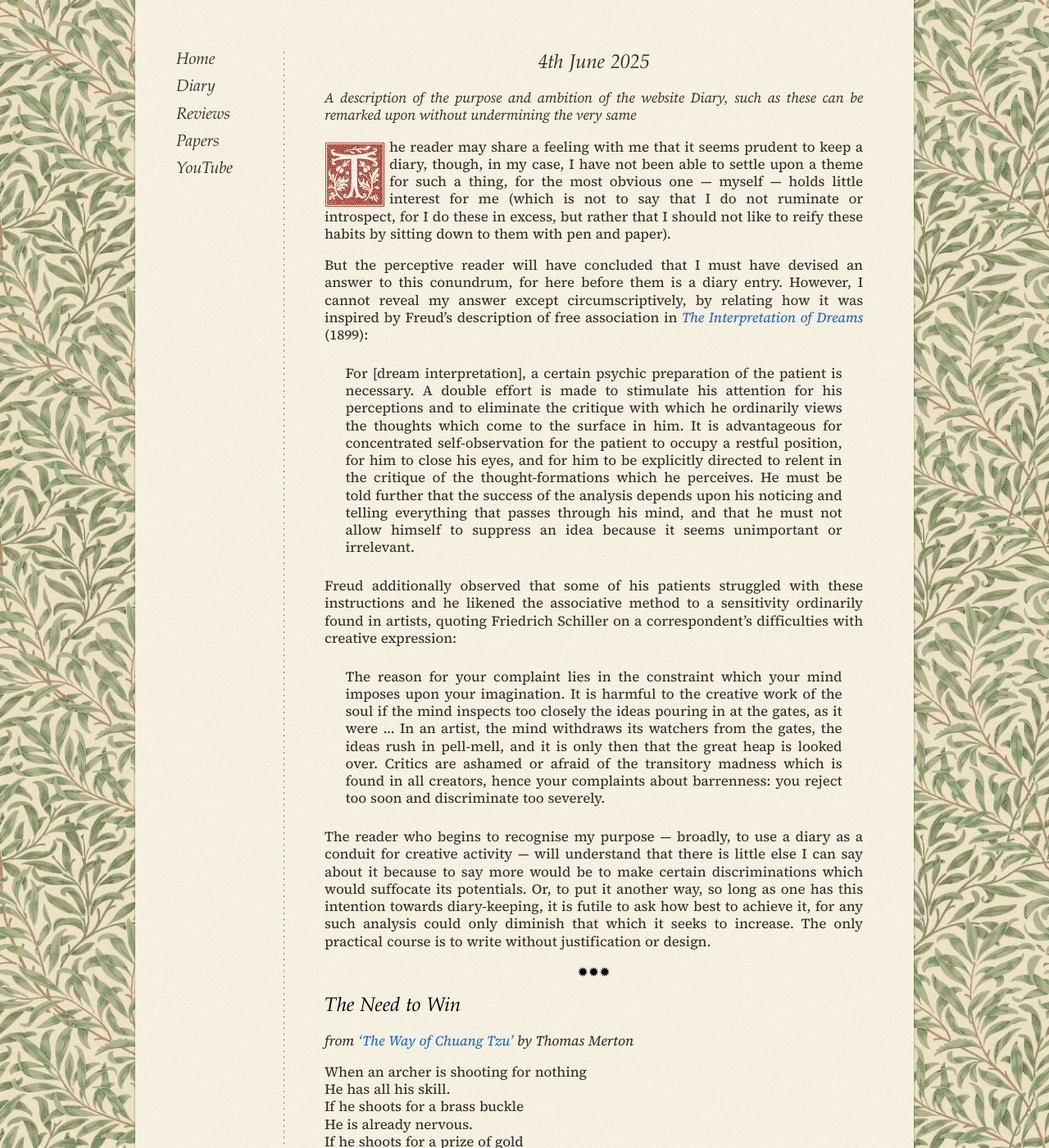
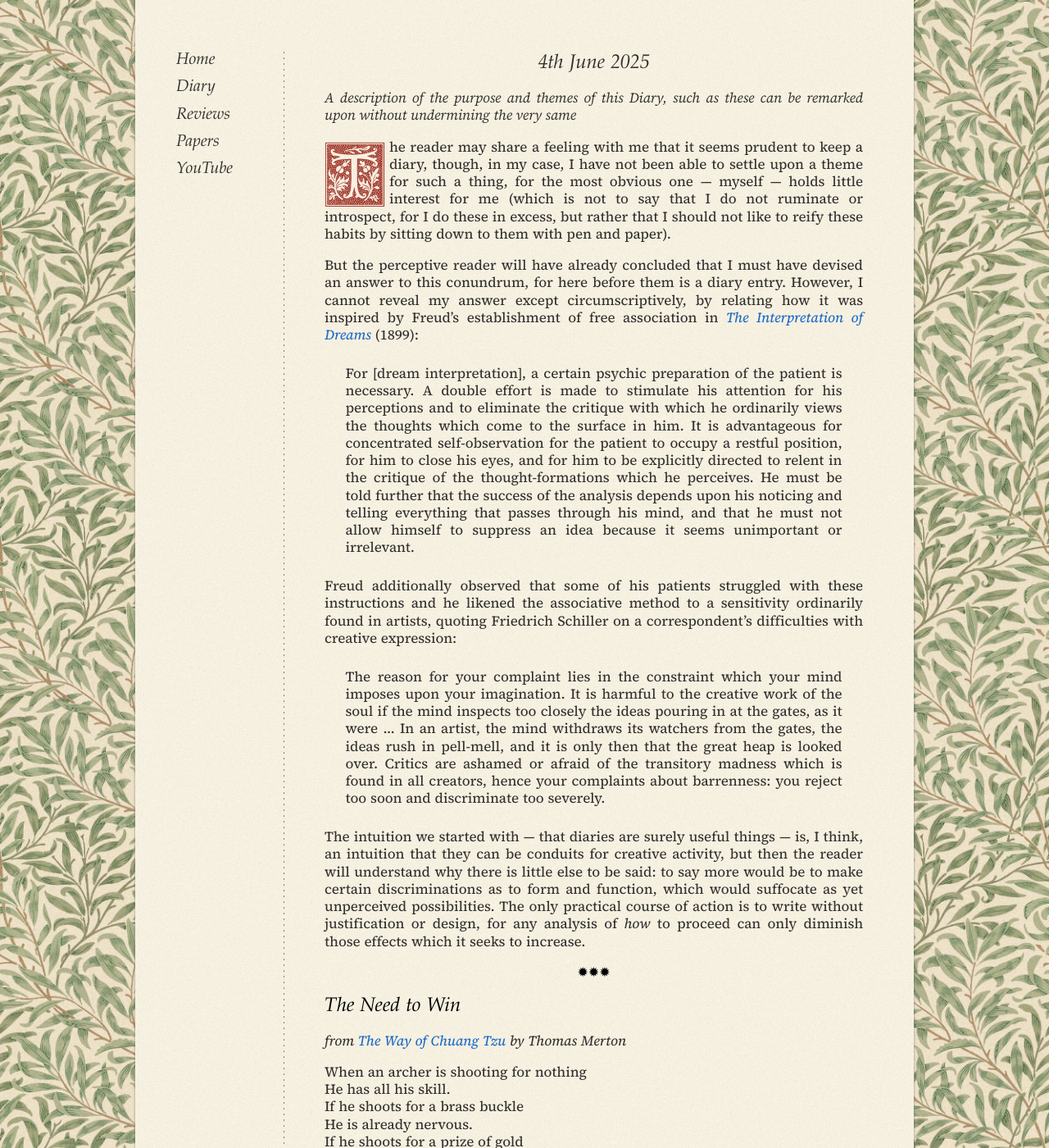
Before and after one commit to callumhackett/callumhackett.github.io, a Jekyll site: the page built from _posts/2025-06-04-about-the-diary.md, in a window 1280 px wide and 1400 px high. Shown: the whole window at 82% size. Built offline with Jekyll 4.4.1, drawn with Linux system fonts in a browser that asks for light colours; some web fonts are replaced.

Commit message:
content updates

```diff
--- a/_posts/2025-06-04-about-the-diary.md
+++ b/_posts/2025-06-04-about-the-diary.md
@@ -2,7 +2,7 @@
 layout: page
 title: The Diary
 permalink: about-the-diary
-description: A description of the purpose and ambition of the website Diary, such as these can be remarked upon without undermining the very same
+description: A description of the purpose and themes of this Diary, such as these can be remarked upon without undermining the very same
 tags: diary
 ---
 {% include post-date.html %}
@@ -12,7 +12,7 @@ tags: diary
 The reader may share a feeling with me that it seems prudent to keep a diary, though, in my case, I have not been able to settle upon a theme for such a thing, for the most obvious one --- myself --- holds little interest for me (which is not to say that I do not ruminate or introspect, for I do these in excess, but rather that I should not like to reify these habits by sitting down to them with pen and paper).
 {:.initialised}
 
-But the perceptive reader will have concluded that I must have devised an answer to this conundrum, for here before them is a diary entry. However, I cannot reveal my answer except circumscriptively, by relating how it was inspired by Freud's description of free association in [*The Interpretation of Dreams*](https://www.gutenberg.org/ebooks/66048){:target="_blank"} (1899):
+But the perceptive reader will have already concluded that I must have devised an answer to this conundrum, for here before them is a diary entry. However, I cannot reveal my answer except circumscriptively, by relating how it was inspired by Freud's establishment of free association in [*The Interpretation of Dreams*](https://www.gutenberg.org/ebooks/66048){:target="_blank"} (1899):
 
 <!--more-->
 
@@ -22,13 +22,13 @@ Freud additionally observed that some of his patients struggled with these instr
 
 > The reason for your complaint lies in the constraint which your mind imposes upon your imagination. It is harmful to the creative work of the soul if the mind inspects too closely the ideas pouring in at the gates, as it were … In an artist, the mind withdraws its watchers from the gates, the ideas rush in pell-mell, and it is only then that the great heap is looked over. Critics are ashamed or afraid of the transitory madness which is found in all creators, hence your complaints about barrenness: you reject too soon and discriminate too severely.
 
-The reader who begins to recognise my purpose --- broadly, to use a diary as a conduit for creative activity --- will understand that there is little else I can say about it because to say more would be to make certain discriminations which would suffocate its potentials. Or, to put it another way, so long as one has this intention towards diary-keeping, it is futile to ask how best to achieve it, for any such analysis could only diminish that which it seeks to increase. The only practical course is to write without justification or design.
+The intuition we started with --- that diaries are surely useful things --- is, I think, an intuition that they can be conduits for creative activity, but then the reader will understand why there is little else to be said: to say more would be to make certain discriminations as to form and function, which would suffocate as yet unperceived possibilities. The only practical course of action is to write without justification or design, for any analysis of *how* to proceed can only diminish those effects which it seeks to increase.
 
 {% include divider.html %}
 
 # The Need to Win
 
-*from ['The Way of Chuang Tzu'](https://archive.org/details/wayofchuangtzu00mert/page/n7/mode/2up){:target="_blank"} by Thomas Merton*
+*from [The Way of Chuang Tzu](https://archive.org/details/wayofchuangtzu00mert/page/n7/mode/2up){:target="_blank"} by Thomas Merton*
 
 When an archer is shooting for nothing<br />
 He has all his skill.<br />
```
Also changed, not shown: _posts/2025-06-21-sea-holly.md (+3 -3 lines), _posts/2025-06-30-colour-systems.md (+8 -10 lines), _posts/2025-07-07-moby-dick.md (+2 -10 lines), _posts/2025-07-21-the-sea.md (+3 -3 lines), _posts/2025-08-11-meditations_reduction.md (+10 -10 lines).
